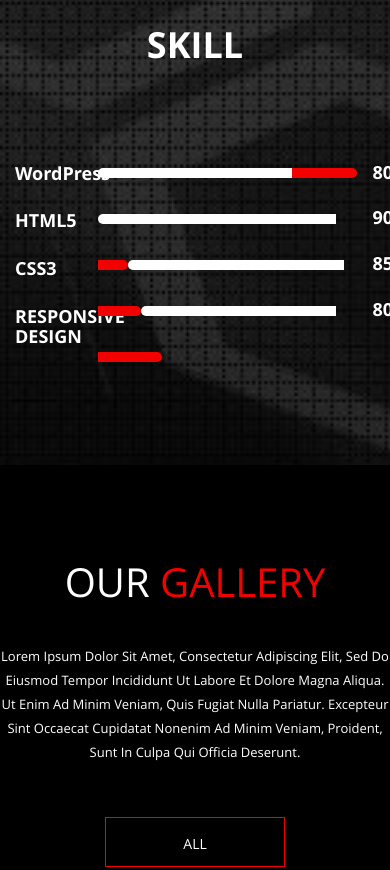
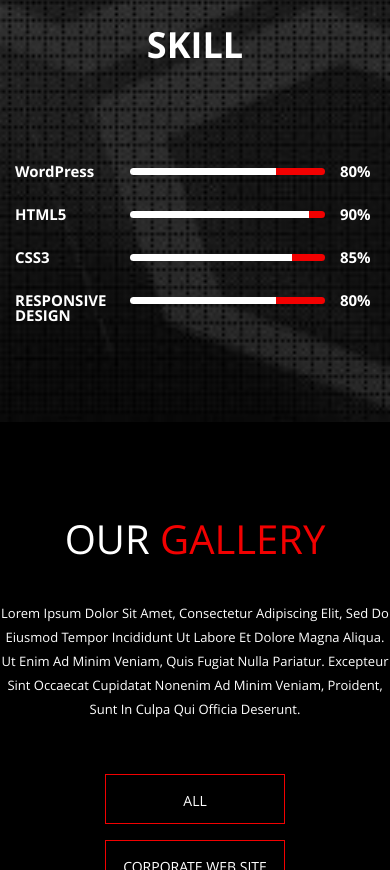
Before and after one commit to cawkabss/robotx, a plain HTML site: page index.html in a window 390 px wide. Shown: the part 5041-5911 px from the top of the page. Drawn offline with Linux system fonts and the light colour scheme.

Commit message:
resposive skills

```diff
--- /dev/null
+++ b/css/responsive.css
@@ -0,0 +1,16 @@
+/* Mobile Layout: 320px. */
+@media only screen and (max-width: 767px) {
+    .skill-percent-item{
+        font-size: 15px !important;
+    }
+    .skill-name-item{
+        font-size: 15px !important;
+    }
+    .skill-line{
+        height: 7px !important;
+    }
+}
+/* Wide Mobile Layout: 480px. */
+@media only screen and (min-width: 480px) and (max-width: 767px) {
+
+}
--- a/css/style.css
+++ b/css/style.css
@@ -366,10 +366,12 @@
     margin: 0;
     padding: 14px 0;
     font-size: 18px;
+    line-height: 1;
     font-weight: 700;
     color: #fff;
 }
 .skill-line{
+    padding: 0;
     height: 10px;
     margin: 18px 0;
 }
@@ -384,9 +386,10 @@
     background-color: #f20101;
 }
 .skill-percent-item{
-    padding: 10px 0;
+    padding: 14px 0;
     margin: 0;
     font-size: 18px;
+    line-height: 1;
     font-weight: 700;
     color: #fff;
 }
@@ -566,18 +569,20 @@
     margin-top: 60px;
 }
 .left-news-block{
-    padding-top: 40px;
+    padding: 40px 0 10px 0;
     background: rgba(1, 1, 1, 0.65);
 }
-.left-news-list{}
+.left-news-list{
+    padding: 0;
+}
 .left-news-title{
-    padding-bottom: 30px;
+    padding: 0 0 30px 10px;
     font-size: 24px;
     font-weight: 700;
     color: #fff;
 }
 .left-news-item{
-    margin: 20px 0;
+    padding: 10px 0;
 }
 .left-news-item-date{
     float: left;
--- a/index.html
+++ b/index.html
@@ -5,6 +5,7 @@
         <title>RobotX</title>
         <link rel="stylesheet" href="css/font-awesome.css">
         <link rel="stylesheet" href="css/bootstrap.css">
+        <link rel="stylesheet" href="css/responsive.css">
         <link rel="stylesheet" href="css/style.css">
     </head>
     <body>
@@ -174,13 +175,13 @@
                 </ul>
                 <h3 class="skill">skill</h3>
                 <div class="skill-list row">
-                    <div class="skill-name col-lg-3 col-md-3 col-sm-3 col-xs-3">
+                    <div class="skill-name col-lg-3 col-md-3 col-sm-4 col-xs-4">
                         <h4 class="skill-name-item">WordPress</h4>
                         <h4 class="skill-name-item">HTML5</h4>
                         <h4 class="skill-name-item">CSS3</h4>
                         <h4 class="skill-name-item">RESPONSIVE DESIGN</h4>
                     </div>
-                    <div class="skill-lines col-lg-8 col-md-8 col-sm-8 col-xs-8">
+                    <div class="skill-lines col-lg-8 col-md-8 col-sm-6 col-xs-6">
                         <div class="row">
                             <div class="skill-line line-white col-lg-9 col-md-9 col-sm-9 col-xs-9"></div>
                             <div class="skill-line line-red col-lg-3 col-md-3 col-sm-3 col-xs-3"></div>
@@ -192,7 +193,7 @@
                             <div class="skill-line line-red col-lg-3 col-md-3 col-sm-3 col-xs-3"></div>
                         </div>
                     </div>
-                    <div class="skill-percent col-lg-1 col-md-1 col-sm-1 col-xs-1">
+                    <div class="skill-percent col-lg-1 col-md-1 col-sm-2 col-xs-2">
                         <p class="skill-percent-item">80%</p>
                         <p class="skill-percent-item">90%</p>
                         <p class="skill-percent-item">85%</p>
```
